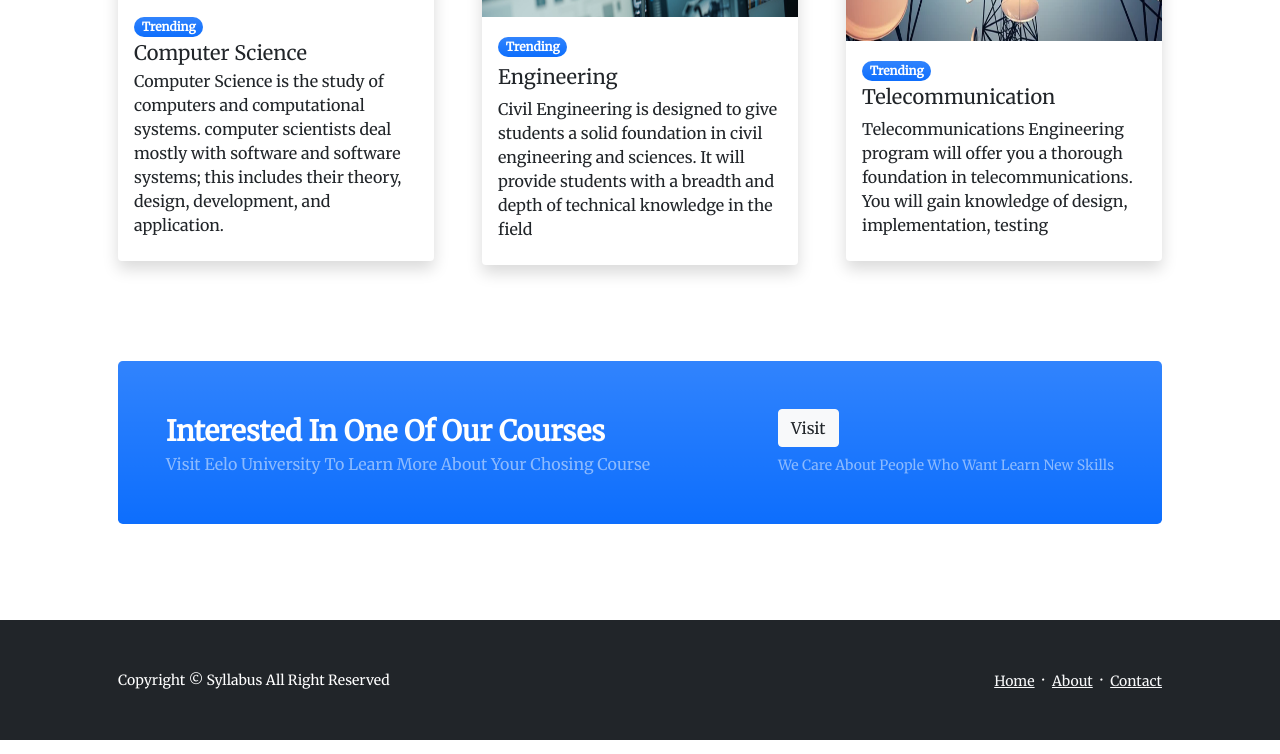
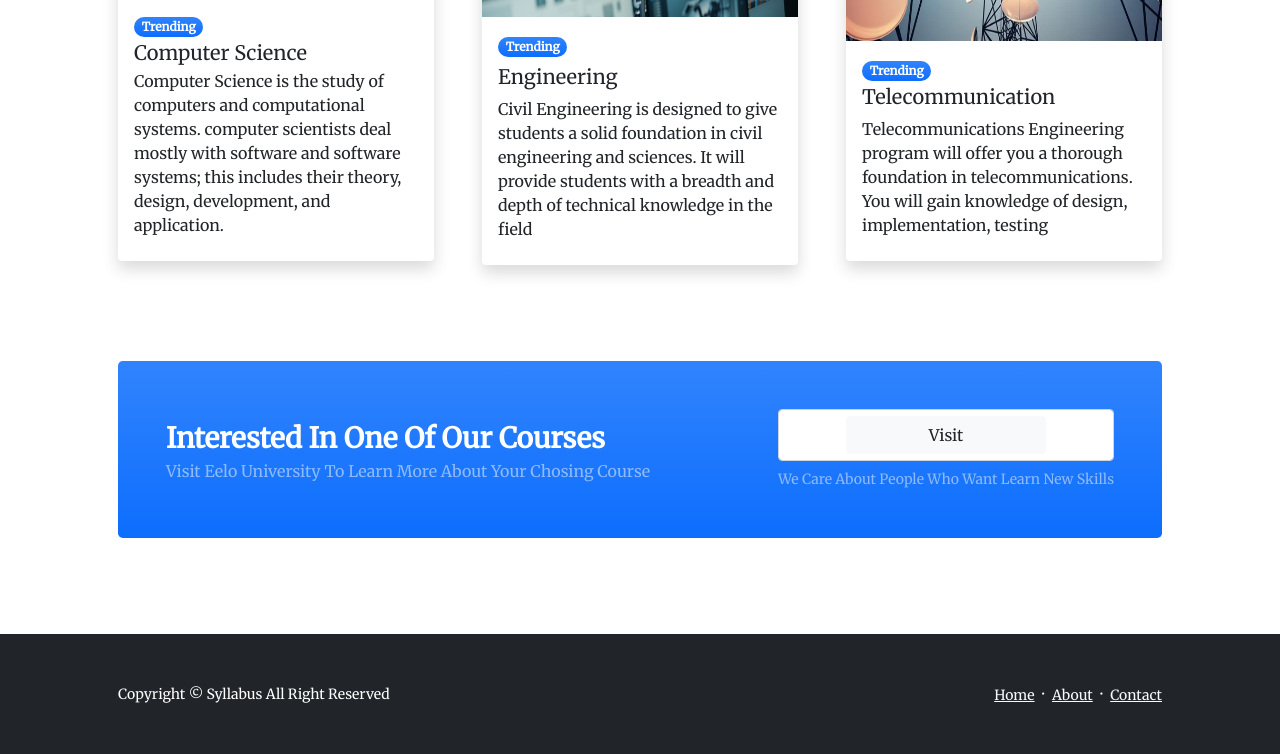
Before and after one commit to MuradCade/euwebapp, a plain HTML site: page index.html in a window 1280 px wide. Shown: the part 1955-2709 px from the top of the page. Drawn offline with nearby package versions, Linux system fonts and the light colour scheme; a script that the page names is missing; a web font is replaced by a local one.

Commit message:
fixed some bugs

```diff
--- a/css/custome.css
+++ b/css/custome.css
@@ -3,3 +3,11 @@
 body{
     font-family: 'Merriweather', serif !important;
 }
+
+#button-link{
+    width:200px !important;
+}
+
+ .button-center > a{
+    background-color: red !important;
+}
--- a/index.html
+++ b/index.html
@@ -175,9 +175,8 @@
                             </div>
                             <div class="ms-xl-4">
                                 <div class="input-group mb-2">
-                                    <!-- <input class="form-control" type="text" placeholder="Email address..." aria-label="Email address..." aria-describedby="button-newsletter" /> -->
-                                  <div class="text-center">
-                                    <a href="https://www.eelouniversity.org/" target="_blank" class="btn btn-light  text-dark" id="button-newsletter" type="button" align=center>Visit</a>
+                                  <div class="form-control text-center">
+                                    <a href="https://www.eelouniversity.org/" target="_blank" class="btn btn-light text-dark" id="button-link">Visit</a>
                                   </div>
                                 </div>
                                 <div class="small text-white-50">We Care About People Who Want Learn New Skills</div>
```
